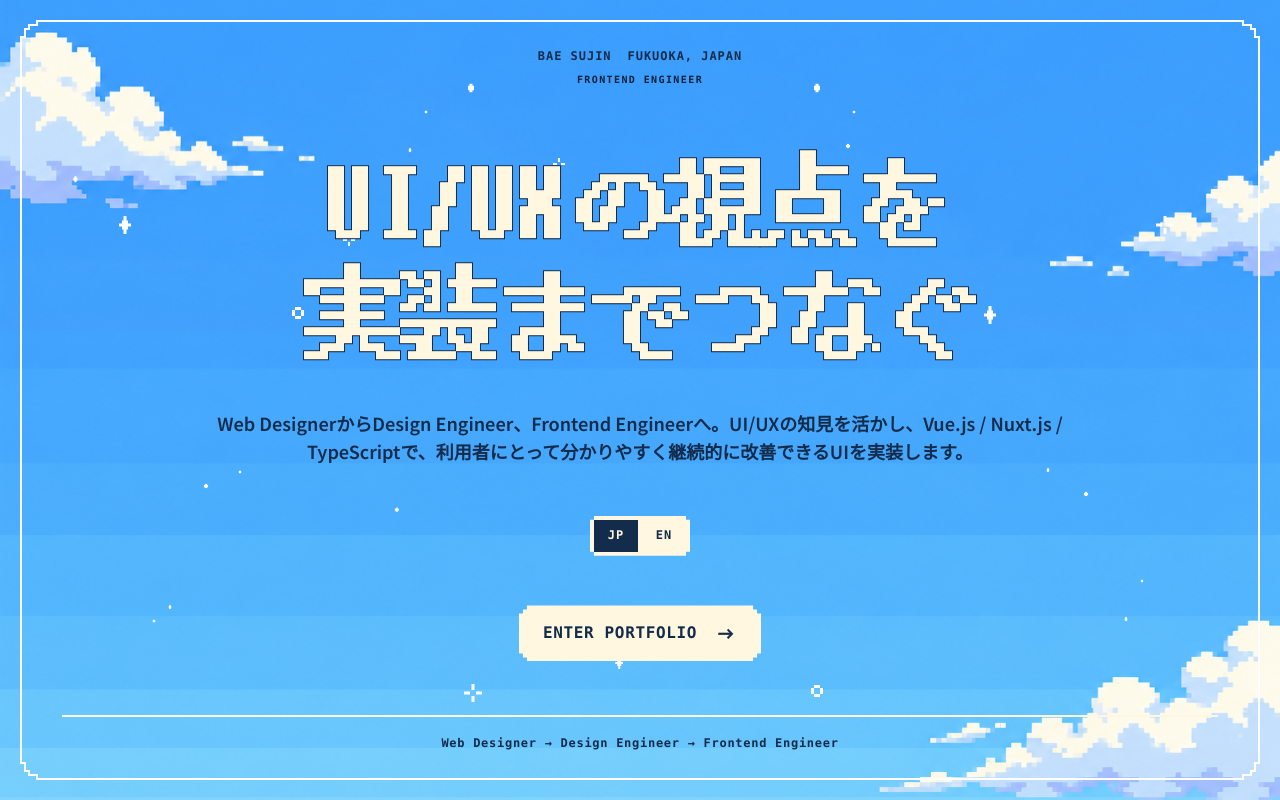
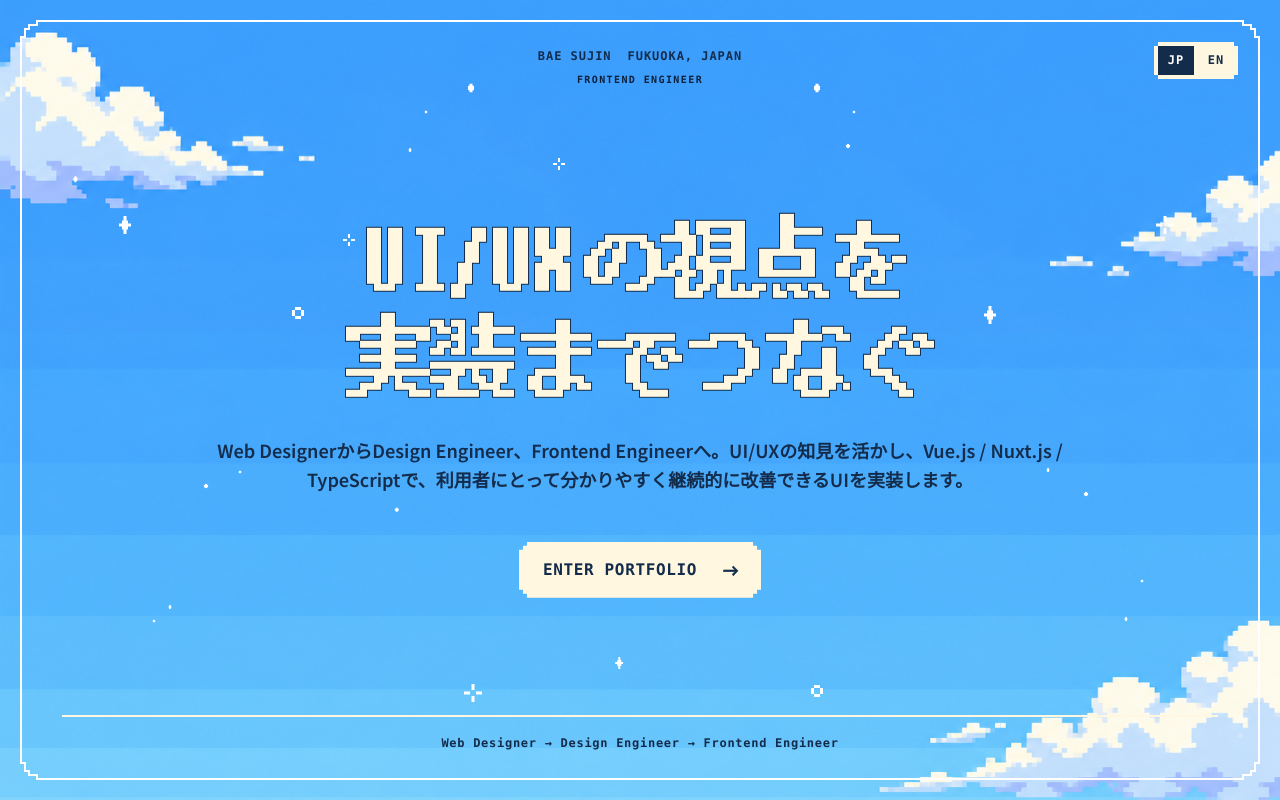
Before and after one commit to baechu627/portfolio, a Nuxt app: page / in a window 1280 px wide. Built offline with nearby package versions, Linux system fonts and the light colour scheme.

Commit message:
Refine hero layout and interaction animations

```diff
--- a/app/assets/css/main.css
+++ b/app/assets/css/main.css
@@ -69,6 +69,7 @@
     --font-size-32: 2rem;
     --font-size-36: 2.25rem;
     --font-size-40: 2.5rem;
+    --font-size-42: 2.625rem;
     --font-size-44: 2.75rem;
     --font-size-48: 3rem;
     --font-size-52: 3.25rem;
@@ -79,8 +80,10 @@
     --font-size-84: 5.25rem;
     --font-size-92: 5.75rem;
     --font-size-96: 6rem;
+    --font-size-104: 6.5rem;
     --font-size-120: 7.5rem;
     --font-size-136: 8.5rem;
+    --font-size-70: 4.375rem;
     --section-title-size: var(--font-size-36);
     --lead-size: var(--font-size-20);
     --dialog-title-size: var(--font-size-28);
@@ -247,8 +250,8 @@
     --landing-frame-space: var(--space-5);
     --landing-frame-block-space: var(--space-5);
     --landing-copy-space: var(--space-5);
-    --landing-copy-gap: var(--space-3);
-    --landing-description-space: var(--space-6);
+    --landing-copy-gap: var(--space-10);
+    --landing-message-gap: var(--space-6);
     --ink: #142c4b;
     --muted: #243d5b;
     --accent: #142c4b;
@@ -422,7 +425,7 @@
     flex-direction: column;
     align-items: center;
     align-self: stretch;
-    justify-content: space-evenly;
+    justify-content: center;
     width: 100%;
     height: 100%;
     max-width: none;
@@ -443,6 +446,7 @@
     flex-direction: column;
     align-items: center;
     width: 100%;
+    gap: var(--landing-message-gap);
   }
   .landing h1 {
     width: 100%;
@@ -475,7 +479,7 @@
   .landing-description {
     width: 100%;
     max-width: 56rem;
-    margin-top: var(--landing-description-space);
+    margin-top: 0;
     padding-inline: 0;
     color: var(--muted);
     font-family: "Noto Sans JP", "Noto Sans", sans-serif;
@@ -501,7 +505,7 @@
   }
   .language-switcher::before {
     position: absolute;
-    z-index: -1;
+    z-index: 0;
     inset: var(--space-1) auto var(--space-1) var(--space-1);
     width: var(--space-11);
     border-radius: 0.6rem;
@@ -542,17 +546,38 @@
     background: var(--accent-soft);
     clip-path: polygon(4px 0, calc(100% - 4px) 0, calc(100% - 4px) 4px, 100% 4px, 100% calc(100% - 4px), calc(100% - 4px) calc(100% - 4px), calc(100% - 4px) 100%, 4px 100%, 4px calc(100% - 4px), 0 calc(100% - 4px), 0 4px, 4px 4px);
   }
+  .landing-shell > .landing-language-switcher {
+    position: absolute;
+    z-index: 2;
+    top: var(--space-5);
+    right: var(--space-5);
+  }
+  .landing-language-switcher-mobile { display: none; }
+  @media (max-width: 31.99rem) {
+    .landing-shell > .landing-language-switcher { display: none; }
+    .landing-footer > .landing-language-switcher-mobile {
+      position: relative;
+      display: inline-flex;
+      place-self: center;
+      width: max-content;
+      margin: 0;
+    }
+    .landing-footer { padding-bottom: 0; }
+  }
   .landing .language-switcher::before {
+    width: var(--space-9);
     border-radius: 0;
+    background: var(--ink);
   }
   .landing .language-switcher button {
-    min-height: var(--space-8);
-    padding: var(--space-1) var(--space-3);
+    min-width: var(--space-9);
+    min-height: var(--space-6);
+    padding: var(--space-1) var(--space-2);
     border-radius: 0;
     font-family: ui-monospace, SFMono-Regular, Menlo, monospace;
     color: var(--ink);
   }
-  .landing .language-switcher button[aria-pressed='true'] { color: var(--accent-soft); }
+  .landing .language-switcher button[aria-pressed='true'] { color: #fff; }
   .landing .language-switcher button:focus-visible {
     outline: 2px solid currentColor;
     outline-offset: calc(var(--space-1) * -1);
@@ -619,12 +644,12 @@
     letter-spacing: 0.04em;
     text-decoration: none;
     text-transform: uppercase;
-    transition: color 180ms ease, background-color 180ms ease, border-color 180ms ease, transform 180ms ease;
+    transition: color 180ms ease, background-color 180ms ease, box-shadow 180ms steps(1, end);
   }
   .enter-link:hover {
     background: var(--accent-dark);
     color: var(--accent-soft);
-    transform: translateY(calc(var(--space-1) * -1));
+    box-shadow: var(--space-1) var(--space-1) 0 var(--accent-soft);
   }
   .enter-link:focus-visible {
     outline: 2px solid currentColor;
@@ -640,13 +665,23 @@
     background: transparent;
     color: inherit;
     transition: background-color 160ms ease, color 160ms ease, transform 160ms ease;
+    animation: enter-arrow-nudge 2.4s cubic-bezier(0.3, 0.7, 0.25, 1) infinite;
   }
-  .enter-link:hover .enter-arrow {
+  @keyframes enter-arrow-nudge {
+    0%, 6%, 100% { transform: translateX(0); }
+    15%, 32% { transform: translateX(var(--space-2)); }
+    20%, 37% { transform: translateX(var(--space-1)); }
+    58% { transform: translateX(0); }
+  }
+  .enter-link:hover .enter-arrow,
+  .enter-link:focus-visible .enter-arrow {
+    animation: none;
     background: transparent;
     color: inherit;
     transform: translateX(var(--space-1));
   }
   .enter-link:active .enter-arrow {
+    animation: none;
     transform: scale(0.9);
   }
   .enter-link.is-entering {
@@ -656,6 +691,7 @@
     background: var(--accent-soft);
   }
   .enter-link.is-entering .enter-arrow {
+    animation: none;
     background: transparent;
     color: inherit;
     transform: translateX(0.5rem);
@@ -1108,7 +1144,7 @@
       --landing-title-en-size: var(--font-size-20);
       --landing-frame-space: var(--space-6);
       --landing-copy-space: var(--space-8);
-      --landing-copy-gap: var(--space-4);
+      --landing-copy-gap: var(--space-12);
     }
   }
 
@@ -1131,8 +1167,8 @@
       --landing-description-size: var(--font-size-18);
       --landing-frame-space: var(--space-8);
       --landing-copy-space: var(--space-10);
-      --landing-copy-gap: var(--space-5);
-      --landing-description-space: var(--space-8);
+      --landing-copy-gap: var(--space-14);
+      --landing-message-gap: var(--space-6);
     }
     .landing-sparkle { --sparkle-scale: 1.25; }
     .landing-sparkle.sparkle-small { --sparkle-scale: 0.75; }
@@ -1175,12 +1211,12 @@
       --rail-offset: var(--space-12);
     }
     .landing {
-      --landing-title-size: var(--font-size-96);
-      --landing-title-en-size: var(--font-size-48);
+      --landing-title-size: var(--font-size-84);
+      --landing-title-en-size: var(--font-size-42);
       --landing-frame-space: var(--space-10);
       --landing-frame-block-space: var(--space-6);
       --landing-copy-space: var(--space-4);
-      --landing-copy-gap: var(--space-3);
+      --landing-copy-gap: var(--space-12);
     }
     .landing-shell {
       grid-template-rows: auto minmax(0, 1fr) auto;
@@ -1200,7 +1236,7 @@
       font-size: var(--landing-title-en-size);
     }
     .landing-description {
-      margin-top: var(--landing-description-space);
+      margin-top: 0;
     }
     .sparkle-desktop-only { display: block; }
     .landing-sparkle { --sparkle-scale: 1.5; }
@@ -1212,17 +1248,17 @@
 
   @media (min-width: 90rem) {
     .landing {
-      --landing-title-size: var(--font-size-120);
-      --landing-title-en-size: var(--font-size-64);
+      --landing-title-size: var(--font-size-104);
+      --landing-title-en-size: var(--font-size-56);
       --landing-frame-space: var(--space-12);
-      --landing-description-space: var(--space-10);
+      --landing-copy-gap: var(--space-14);
     }
   }
 
   @media (min-width: 110rem) {
     .landing {
-      --landing-title-size: var(--font-size-136);
-      --landing-title-en-size: var(--font-size-80);
+      --landing-title-size: var(--font-size-120);
+      --landing-title-en-size: var(--font-size-70);
     }
   }
 
@@ -1233,8 +1269,8 @@
       --landing-title-en-size: var(--font-size-44);
       --landing-frame-block-space: var(--space-4);
       --landing-copy-space: var(--space-2);
-      --landing-copy-gap: var(--space-2);
-      --landing-description-space: var(--space-6);
+      --landing-copy-gap: var(--space-4);
+      --landing-message-gap: var(--space-4);
     }
   }
 
@@ -1243,13 +1279,14 @@
       --landing-title-size: var(--font-size-64);
       --landing-title-en-size: var(--font-size-36);
       --landing-description-size: var(--font-size-16);
-      --landing-description-space: var(--space-4);
+      --landing-copy-gap: var(--space-8);
     }
   }
 
   @media (prefers-reduced-motion: reduce) {
     .landing-sparkle::before,
     .sparkle-companion::before { animation: none; visibility: visible; }
+    .enter-arrow { animation: none; }
     html { scroll-behavior: auto; }
     *, *::before, *::after {
       scroll-behavior: auto !important;
--- a/app/components/MainVisual.vue
+++ b/app/components/MainVisual.vue
@@ -126,6 +126,7 @@ function startEnter() {
           :style="{ left: sparkle.x, top: sparkle.y, '--delay': `${-(index % 4) * 1.5}s` }"
         />
       </div>
+      <LanguageSwitcher class="landing-language-switcher" />
       <div class="landing-topline">
         <div class="landing-identity">
           <div class="landing-meta">
@@ -145,8 +146,6 @@ function startEnter() {
           <p class="landing-description">{{ content.hero.lead }}</p>
         </div>
 
-        <LanguageSwitcher />
-
         <NuxtLink
           class="enter-link"
           :class="{ 'is-entering': isEntering }"
@@ -160,6 +159,7 @@ function startEnter() {
       </div>
 
       <div class="landing-footer">
+        <LanguageSwitcher class="landing-language-switcher-mobile" />
         <p>{{ content.hero.careerPath }}</p>
       </div>
     </section>
```
